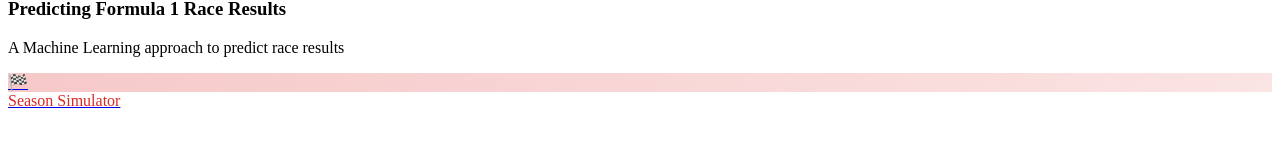
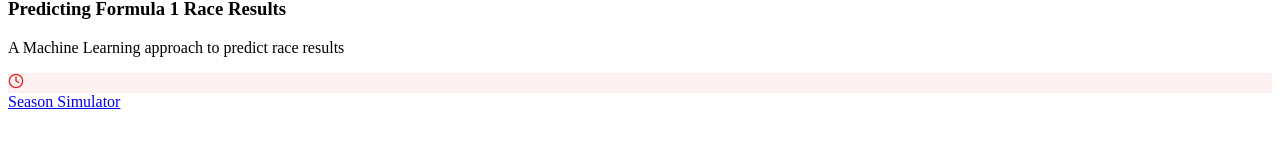
Before and after one commit to yashyegare/Formula-1-Prediction-upd, a Next.js app in the folder nextjs-app/: page / in a window 1280 px wide. Shown: the part 338-501 px from the top of the page. Built offline with nearby package versions, Linux system fonts and the light colour scheme; no server answers.

Commit message:
feat: polish feature cards with SVG icons and glow hover effects
Replace emoji icons with clean SVGs (clock, map, racing), add colored
glow shadow on hover with border tint, and improve card lift animation.

```diff
--- a/nextjs-app/src/components/docs.tsx
+++ b/nextjs-app/src/components/docs.tsx
@@ -41,8 +41,8 @@
     );
 };
 
-const FeatureCard = ({ href, isExternal, emoji, title, subtitle, accentColor, delay }: {
-    href: string; isExternal?: boolean; emoji: string; title: string; subtitle: string;
+const FeatureCard = ({ href, isExternal, icon, title, accentColor, delay }: {
+    href: string; isExternal?: boolean; icon: React.ReactNode; title: string;
     accentColor: string; delay: string;
 }) => {
     const Wrapper = isExternal ? 'a' : Link;
@@ -50,27 +50,32 @@
     return (
         <Wrapper
             {...wrapperProps}
-            className="group relative flex-1 flex items-center justify-center gap-2.5 rounded-xl border-2 px-4 py-3 no-underline transition-all duration-300 hover:scale-[1.02] hover:shadow-lg"
+            className="group relative flex-1 flex items-center gap-3 rounded-lg border border-gray-200 bg-white px-4 py-3 no-underline transition-all duration-300 hover:-translate-y-0.5"
             style={{
                 animation: `fadeInUp 0.6s ease-out ${delay} both`,
-                borderColor: accentColor,
-                background: `linear-gradient(135deg, ${accentColor}18, ${accentColor}08)`,
-                boxShadow: `0 2px 8px ${accentColor}20`,
+                boxShadow: `0 1px 3px rgba(0,0,0,0.06)`,
+            }}
+            onMouseEnter={(e) => {
+                e.currentTarget.style.boxShadow = `0 4px 20px ${accentColor}25, 0 0 0 1px ${accentColor}30`;
+                e.currentTarget.style.borderColor = accentColor + '50';
+            }}
+            onMouseLeave={(e) => {
+                e.currentTarget.style.boxShadow = `0 1px 3px rgba(0,0,0,0.06)`;
+                e.currentTarget.style.borderColor = '';
             }}
         >
-            <div className="flex-shrink-0 w-8 h-8 rounded-lg flex items-center justify-center text-base"
-                style={{ background: `linear-gradient(135deg, ${accentColor}40, ${accentColor}20)` }}
+            <div
+                className="flex-shrink-0 w-8 h-8 rounded-md flex items-center justify-center transition-colors duration-300"
+                style={{ backgroundColor: accentColor + '10' }}
             >
-                {emoji}
+                <div style={{ color: accentColor }}>{icon}</div>
             </div>
-            <div className="flex-1 min-w-0 text-center">
-                <div className="font-bold text-sm" style={{ color: accentColor }}>{title}</div>
+            <div className="flex-1 min-w-0">
+                <div className="text-sm font-semibold text-gray-900 group-hover:text-black transition-colors">{title}</div>
             </div>
-            <div className="flex-shrink-0">
-                <svg className="w-4 h-4 group-hover:translate-x-1 transition-all" style={{ color: accentColor }} fill="none" stroke="currentColor" viewBox="0 0 24 24">
-                    <path strokeLinecap="round" strokeLinejoin="round" strokeWidth={2.5} d="M9 5l7 7-7 7" />
-                </svg>
-            </div>
+            <svg className="w-4 h-4 text-gray-300 group-hover:text-gray-500 group-hover:translate-x-0.5 transition-all duration-300 flex-shrink-0" fill="none" stroke="currentColor" viewBox="0 0 24 24">
+                <path strokeLinecap="round" strokeLinejoin="round" strokeWidth={2} d="M9 5l7 7-7 7" />
+            </svg>
         </Wrapper>
     );
 };
@@ -95,26 +100,23 @@
                     <FeatureCard
                         href="https://formula-1-prediction-upd-fxzg.vercel.app"
                         isExternal
-                        emoji="🏁"
+                        icon={<svg width="16" height="16" viewBox="0 0 24 24" fill="none" stroke="currentColor" strokeWidth="2" strokeLinecap="round" strokeLinejoin="round"><circle cx="12" cy="12" r="10"/><path d="M12 6v6l4 2"/></svg>}
                         title="Season Simulator"
-                        subtitle=""
                         accentColor="#dc2626"
                         delay="0.1s"
                     />
                     <FeatureCard
                         href="https://f1-track-metrics-lab.vercel.app"
                         isExternal
-                        emoji="🗺️"
+                        icon={<svg width="16" height="16" viewBox="0 0 24 24" fill="none" stroke="currentColor" strokeWidth="2" strokeLinecap="round" strokeLinejoin="round"><polygon points="1 6 1 22 8 18 16 22 23 18 23 2 16 6 8 2 1 6"/><line x1="8" y1="2" x2="8" y2="18"/><line x1="16" y1="6" x2="16" y2="22"/></svg>}
                         title="Track Explorer"
-                        subtitle=""
                         accentColor="#3b82f6"
                         delay="0.2s"
                     />
                     <FeatureCard
                         href="/racing"
-                        emoji="🏎️"
+                        icon={<svg width="16" height="16" viewBox="0 0 24 24" fill="none" stroke="currentColor" strokeWidth="2" strokeLinecap="round" strokeLinejoin="round"><path d="M5 17h2a2 2 0 002-2v0a2 2 0 00-2-2H5v4zM15 17h2a2 2 0 002-2v0a2 2 0 00-2-2h-2v4z"/><path d="M12 3v14"/><path d="M8 7l4-4 4 4"/><path d="M3 11h18v2a4 4 0 01-4 4H7a4 4 0 01-4-4v-2z"/></svg>}
                         title="Draw Line Racing"
-                        subtitle=""
                         accentColor="#22c55e"
                         delay="0.3s"
                     />
```
